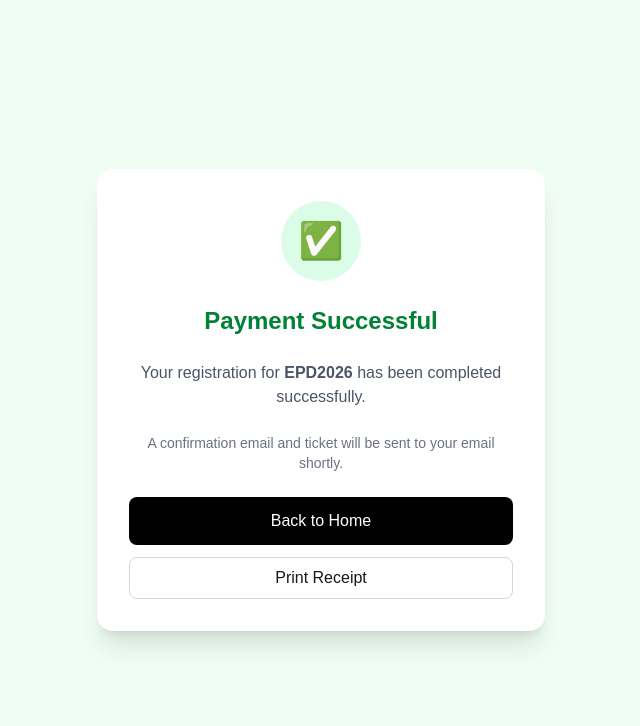
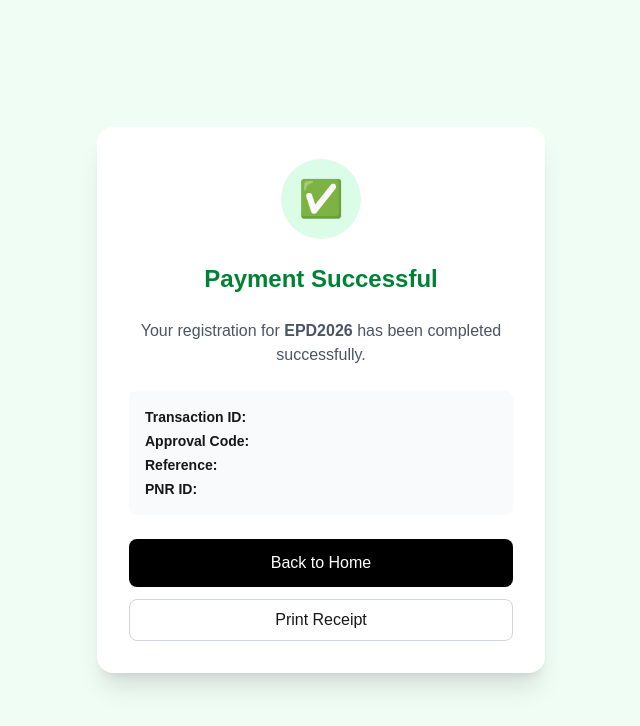
Before and after one commit to Piko-Technology-Services/cej-payments, a Next.js app: page /success in a window 1280 px wide. Shown: the top 726 px of the page, without its empty margins (319-959 px from the left). Built offline with nearby package versions, Linux system fonts and the light colour scheme.

Commit message:
Task: Checkout Payment method buttons

```diff
--- a/app/checkout/page.tsx
+++ b/app/checkout/page.tsx
@@ -38,6 +38,7 @@ export default function checkout() {
 
     if (result.payment_url) {
       window.location.href = result.payment_url;
+      verifyPayment();
     } else {
       Swal.fire('Info', result.message, 'info');
       setMessage('Check your phone to approve payment');
@@ -76,7 +77,7 @@ export default function checkout() {
 
   const verifyPayment = async () => {
     let attempts = 0;
-    const maxAttempts = 12; // 1 minute total (12 × 5s)
+    const maxAttempts = 25; // 5 minutes total (12 × 5s)
 
     const interval = setInterval(async () => {
       attempts++;
--- a/app/success/page.tsx
+++ b/app/success/page.tsx
@@ -1,16 +1,19 @@
 'use client';
 
 import { useEffect } from 'react';
-import { useRouter } from 'next/navigation';
-// import { useSearchParams } from 'next/navigation';
+import { useRouter, useSearchParams } from 'next/navigation';
 
 export default function SuccessPage() {
   const router = useRouter();
-  // const params = useSearchParams();
-  // const message = params.get('message');
+  const params = useSearchParams();
+
+  const transID = params.get('TransID');
+  const approval = params.get('CCDapproval');
+  const pnrID = params.get('PnrID');
+  const token = params.get('TransactionToken');
+  const companyRef = params.get('CompanyRef');
 
   useEffect(() => {
-    // Optional: clear stored token after success
     localStorage.removeItem('token');
   }, []);
 
@@ -18,29 +21,28 @@ export default function SuccessPage() {
     <div className="min-h-screen flex items-center justify-center bg-green-50 px-4">
       <div className="w-full max-w-md bg-white p-8 rounded-2xl shadow-xl text-center space-y-6">
 
-        {/* Icon */}
         <div className="flex justify-center">
           <div className="w-20 h-20 flex items-center justify-center rounded-full bg-green-100">
             <span className="text-4xl">✅</span>
           </div>
         </div>
 
-        {/* Title */}
         <h1 className="text-2xl font-semibold text-green-700">
           Payment Successful
         </h1>
 
-        {/* Message */}
         <p className="text-gray-600">
           Your registration for <strong>EPD2026</strong> has been completed successfully.
         </p>
 
-        {/* Extra Info */}
-        <p className="text-sm text-gray-500">
-          A confirmation email and ticket will be sent to your email shortly.
-        </p>
+        {/* 🔥 SHOW TRANSACTION DETAILS */}
+        <div className="bg-gray-50 p-4 rounded-lg text-sm text-left space-y-1">
+          <p><strong>Transaction ID:</strong> {transID}</p>
+          <p><strong>Approval Code:</strong> {approval}</p>
+          <p><strong>Reference:</strong> {companyRef}</p>
+          <p><strong>PNR ID:</strong> {pnrID}</p>
+        </div>
 
-        {/* Actions */}
         <div className="space-y-3">
           <button
             onClick={() => router.push('/')}
```
